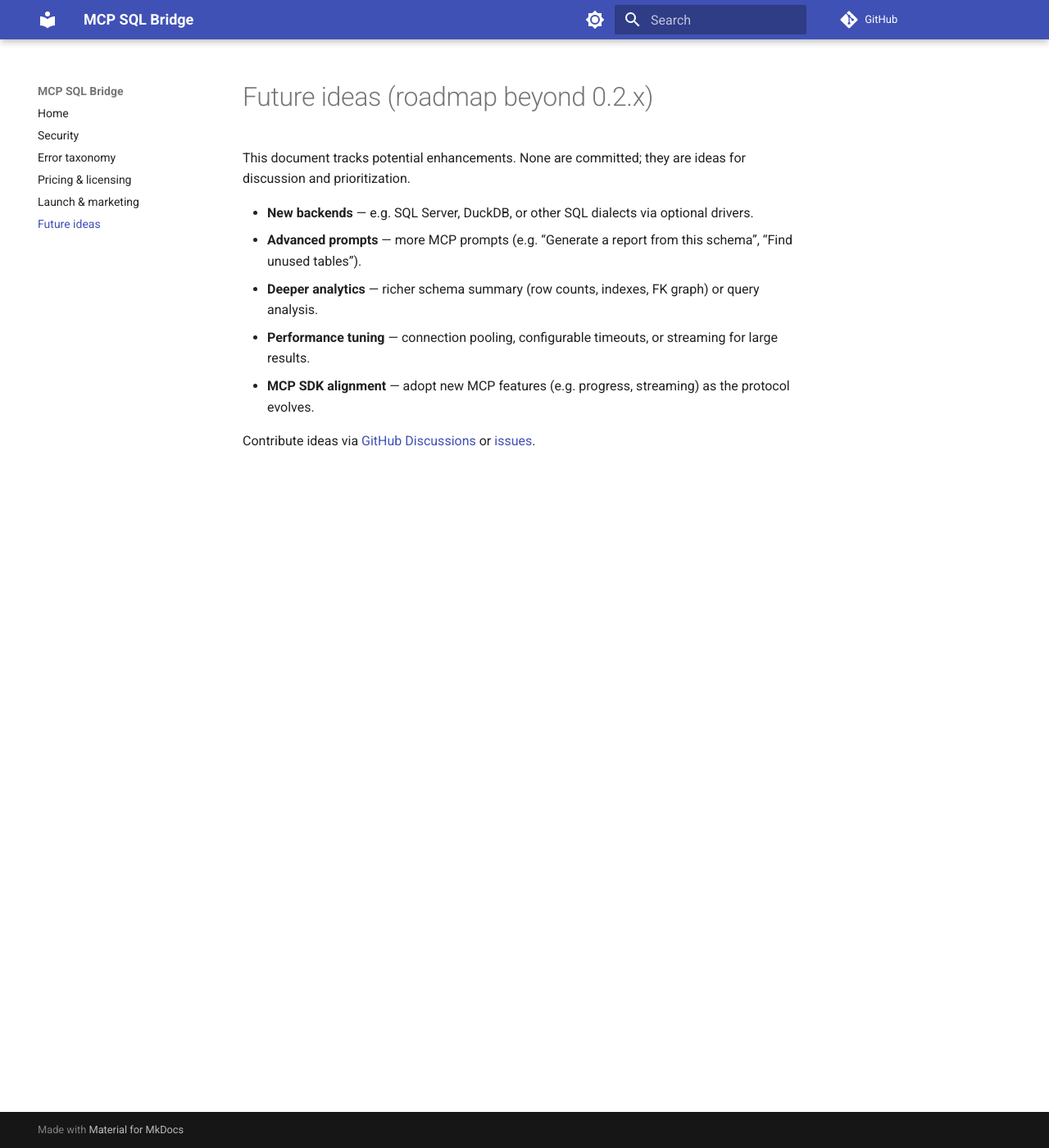
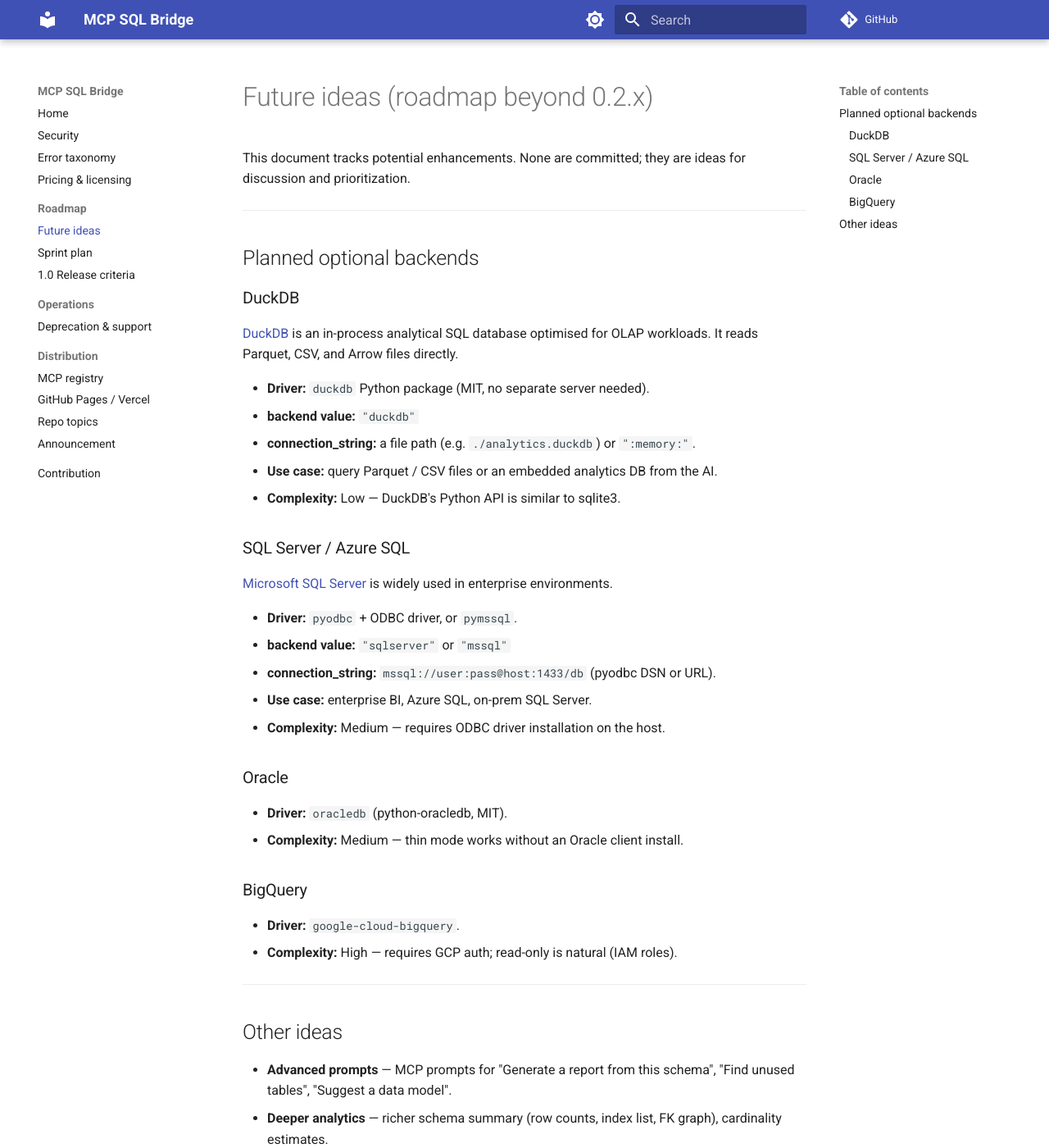
Before and after one commit to firas-mcp-servers/mcp-sql-bridge, an MkDocs documentation site: the page built from docs/FUTURE.md, in a window 1280 px wide and 1400 px high. Shown: the whole window at 82% size. Built offline with MkDocs 1.6.1 and Material for MkDocs 9.7.7, drawn with Linux system fonts in a browser that asks for light colours; comment, search, counter and statistics services are not loaded; some of the changed text lies outside the part shown.

Commit message:
Implement Sprints 3–5: #26–#37 + close Sprint 1 #17–#20
Sprint 3:
- #26: /api/ready readiness endpoint (+ /api/health liveness)
- #27: /api/metrics endpoint (in-process counter, HTTP middleware)
- #28: .github/workflows/integration.yml (nightly + tag Docker CI)
- #29: docs/RELEASE_CRITERIA.md (1.0 gate criteria tables)

Sprint 4:
- #30: docs/MCP_REGISTRY.md (submission checklist + target lists)
- #31: .github/workflows/pages.yml (GitHub Pages MkDocs deploy)
- #32: docs/ANNOUNCEMENT.md (GitHub, Twitter/X, LinkedIn, HN/PH)
- #33: repo description + 13 topics set via gh CLI

Sprint 5:
- #34: docs/DEPRECATION_AND_SUPPORT.md (semver, Python support, SLA)
- #35: docs/FUTURE.md (DuckDB, SQL Server, Oracle, BigQuery plans)
- #36: mkdocs.yml refreshed (site_url, nav sections, material features)
- #37: .github/workflows/security.yml (weekly pip-audit scan)

Made-with: Cursor

```diff
--- a/docs/FUTURE.md
+++ b/docs/FUTURE.md
@@ -2,10 +2,46 @@
 
 This document tracks potential enhancements. None are committed; they are ideas for discussion and prioritization.
 
-- **New backends** — e.g. SQL Server, DuckDB, or other SQL dialects via optional drivers.
-- **Advanced prompts** — more MCP prompts (e.g. “Generate a report from this schema”, “Find unused tables”).
-- **Deeper analytics** — richer schema summary (row counts, indexes, FK graph) or query analysis.
-- **Performance tuning** — connection pooling, configurable timeouts, or streaming for large results.
-- **MCP SDK alignment** — adopt new MCP features (e.g. progress, streaming) as the protocol evolves.
+---
+
+## Planned optional backends
+
+### DuckDB
+[DuckDB](https://duckdb.org/) is an in-process analytical SQL database optimised for OLAP workloads. It reads Parquet, CSV, and Arrow files directly.
+
+- **Driver:** `duckdb` Python package (MIT, no separate server needed).
+- **backend value:** `"duckdb"`
+- **connection_string:** a file path (e.g. `./analytics.duckdb`) or `":memory:"`.
+- **Use case:** query Parquet / CSV files or an embedded analytics DB from the AI.
+- **Complexity:** Low — DuckDB's Python API is similar to sqlite3.
+
+### SQL Server / Azure SQL
+[Microsoft SQL Server](https://www.microsoft.com/sql-server) is widely used in enterprise environments.
+
+- **Driver:** `pyodbc` + ODBC driver, or `pymssql`.
+- **backend value:** `"sqlserver"` or `"mssql"`
+- **connection_string:** `mssql://user:pass@host:1433/db` (pyodbc DSN or URL).
+- **Use case:** enterprise BI, Azure SQL, on-prem SQL Server.
+- **Complexity:** Medium — requires ODBC driver installation on the host.
+
+### Oracle
+- **Driver:** `oracledb` (python-oracledb, MIT).
+- **Complexity:** Medium — thin mode works without an Oracle client install.
+
+### BigQuery
+- **Driver:** `google-cloud-bigquery`.
+- **Complexity:** High — requires GCP auth; read-only is natural (IAM roles).
+
+---
+
+## Other ideas
+
+- **Advanced prompts** — MCP prompts for "Generate a report from this schema", "Find unused tables", "Suggest a data model".
+- **Deeper analytics** — richer schema summary (row counts, index list, FK graph), cardinality estimates.
+- **Performance tuning** — connection pooling, configurable query timeouts, streaming for large result sets.
+- **MCP SDK alignment** — adopt new MCP features (progress notifications, streaming) as the protocol evolves.
+- **Read-replica targeting** — detect and prefer read replicas in Postgres/MySQL when available.
+
+---
 
 Contribute ideas via [GitHub Discussions](https://github.com/firas-mcp-servers/mcp-sql-bridge/discussions) or [issues](https://github.com/firas-mcp-servers/mcp-sql-bridge/issues).
--- a/mkdocs.yml
+++ b/mkdocs.yml
@@ -1,6 +1,6 @@
 site_name: MCP SQL Bridge
-site_description: Documentation for MCP SQL Bridge
-site_url: https://github.com/firas-mcp-servers/mcp-sql-bridge
+site_description: Give your AI read-only access to SQLite, PostgreSQL, and MySQL over the Model Context Protocol.
+site_url: https://firas-mcp-servers.github.io/mcp-sql-bridge/
 repo_url: https://github.com/firas-mcp-servers/mcp-sql-bridge
 edit_uri: edit/master/docs/
 
@@ -19,14 +19,29 @@ theme:
       toggle:
         icon: material/brightness-4
         name: Switch to light mode
+  features:
+    - navigation.sections
+    - navigation.top
+    - search.suggest
+    - content.code.copy
 
 nav:
   - Home: index.md
   - Security: SECURITY.md
   - Error taxonomy: ERROR_TAXONOMY.md
   - Pricing & licensing: PRICING_AND_LICENSING.md
-  - Launch & marketing: LAUNCH_AND_MARKETING.md
-  - Future ideas: FUTURE.md
+  - Roadmap:
+      - Future ideas: FUTURE.md
+      - Sprint plan: SPRINT_PLAN.md
+      - 1.0 Release criteria: RELEASE_CRITERIA.md
+  - Operations:
+      - Deprecation & support: DEPRECATION_AND_SUPPORT.md
+  - Distribution:
+      - MCP registry: MCP_REGISTRY.md
+      - GitHub Pages / Vercel: GITHUB_PAGES.md
+      - Repo topics: REPO_TOPICS.md
+      - Announcement: ANNOUNCEMENT.md
+  - Contribution: CONTRIBUTING.md
 
 docs_dir: docs
 site_dir: site
```
Also changed, not shown: docs/ANNOUNCEMENT.md (added, +82 -0 lines), docs/CONTRIBUTING.md (added, +58 -0 lines), docs/DEPRECATION_AND_SUPPORT.md (added, +39 -0 lines), docs/GITHUB_PAGES.md (added, +86 -0 lines), docs/MCP_REGISTRY.md (added, +48 -0 lines), docs/RELEASE_CRITERIA.md (added, +63 -0 lines), docs/REPO_TOPICS.md (added, +49 -0 lines), 5 other files.
